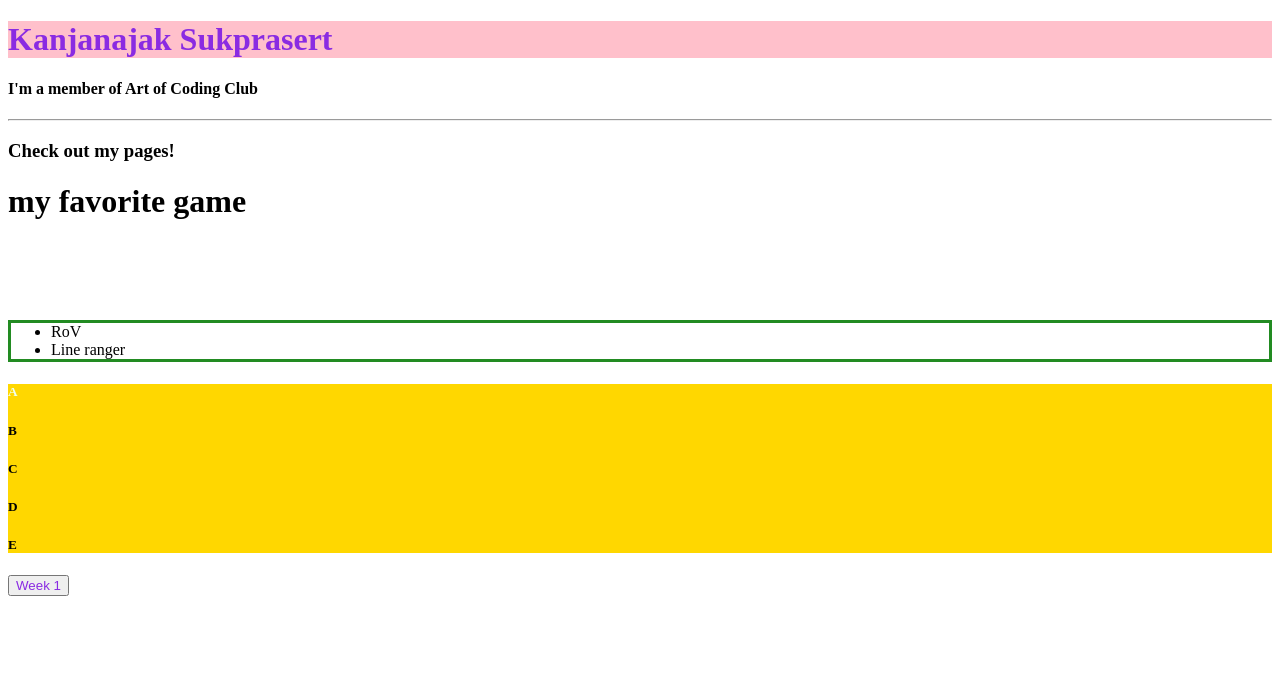
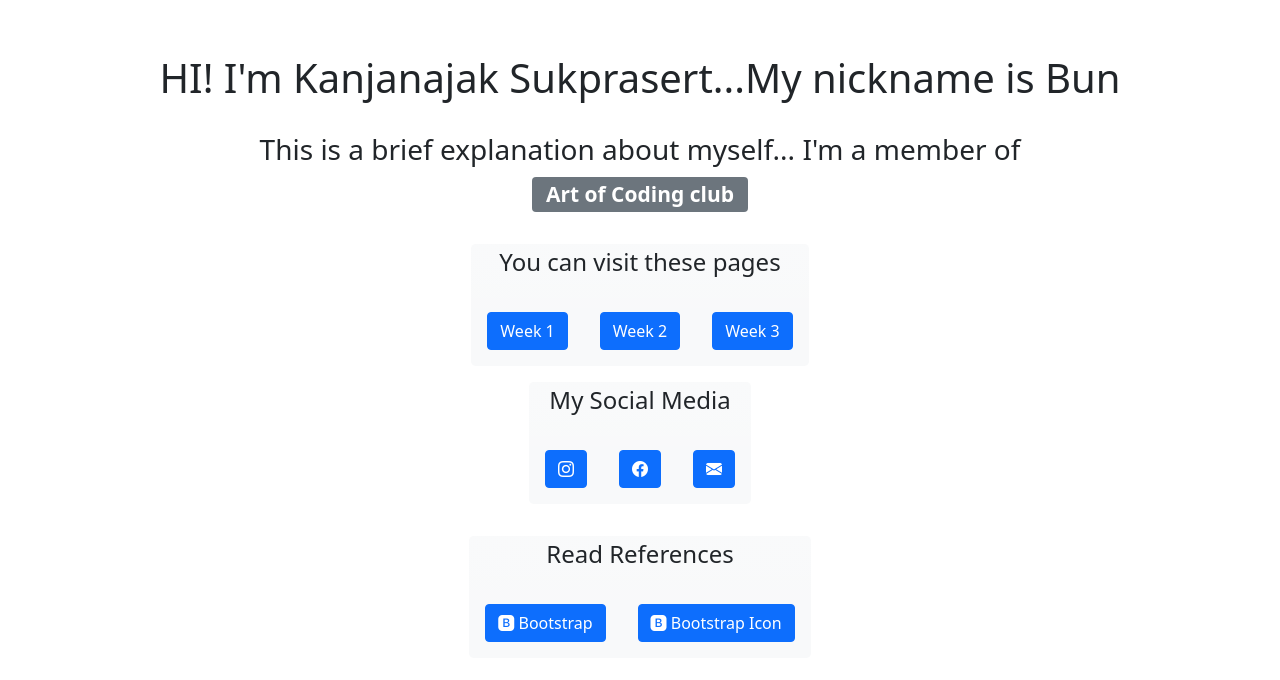
Before and after one commit to Kanjanajak2804/bunbun.github.io, a plain HTML site: page index.html in a window 1280 px wide. Drawn offline with nearby package versions, Linux system fonts and the light colour scheme.

Commit message:
kanjanajak2804

```diff
--- a/index.html
+++ b/index.html
@@ -4,30 +4,86 @@
     <meta charset="UTF-8" />
     <meta http-equiv="X-UA-Compatible" content="IE=edge" />
     <meta name="viewport" content="width=device-width, initial-scale=1.0" />
+    <title>Name's website</title>
+    <link
+      href="https://cdn.jsdelivr.net/npm/bootstrap@5.0.2/dist/css/bootstrap.min.css"
+      rel="stylesheet"
+      integrity="sha384-EVSTQN3/azprG1Anm3QDgpJLIm9Nao0Yz1ztcQTwFspd3yD65VohhpuuCOmLASjC"
+      crossorigin="anonymous"
+    />
+    <link
+      rel="stylesheet"
+      href="https://cdn.jsdelivr.net/npm/bootstrap-icons@1.5.0/font/bootstrap-icons.css"
+    />
+  </head>
 
-    <link rel="stylesheet"href="index.css">
-    <!-- CHANGE YOUR TITLE -->
-    <title>Document</title>
-  </head>
   <body>
-    <div >
-      <h1 style="color: blueviolet; background-color: pink;">Kanjanajak Sukprasert</h1>
-      <h4>I'm a member of Art of Coding Club</h4>
-      <hr />
-      <h3>Check out my pages!</h3>
-      <h1>my favorite game</h1>
-      <ul style="border-style: solid; border-color: forestgreen; margin-top : 100px;">
-          <li>RoV</li>
-          <li>Line ranger</li>
-      </ul>
-      <div style="background-color: gold;";">
-          <h5 class="letter" style="color: honeydew;">A</h5>
-          <h5>B</h5>
-          <h5>C</h5>
-          <h5>D</h5>
-          <h5>E</h5>
+    <div
+      class="d-flex align-items-center justify-content-center flex-column w-100"
+    >
+      <p class="text-center mt-5 fs-1">HI! I'm Kanjanajak Sukprasert...My nickname is Bun</p>
+
+      <p
+        class="text-center mt-1 fw-light fs-3 text-wrap text-break"
+        style="max-width: 75%"
+      >
+        This is a brief explanation about myself... I'm a member of
+        <a href="http://kvisartofcoding.github.io/club"
+          ><span class="badge bg-secondary">Art of Coding club</span></a
+        >
+      </p>
+      <div class="bg-light bg-gradient mt-3 rounded-3">
+        <p class="text-center fs-4">You can visit these pages</p>
+        <div class="d-flex align-items-center justify-content-between flex-row">
+          <a href="./week1.html"
+            ><button type="button" class="btn btn-primary m-3">
+              Week 1
+            </button></a
+          >
+          <a href="./week2.html"
+            ><button type="button" class="btn btn-primary m-3">
+              Week 2
+            </button></a
+          >
+          <a href="./week3.html"
+            ><button type="button" class="btn btn-primary m-3">
+              Week 3
+            </button></a
+          >
+        </div>
       </div>
-      <a href="week1.html"><button style="color: blueviolet;">Week 1</button></a>
+      <div class="bg-light bg-gradient m-3 rounded-3">
+        <p class="text-center fs-4">My Social Media</p>
+        <div class="d-flex align-items-center justify-content-between flex-row">
+          <a href="https://instagram.com"
+            ><button type="button" class="btn btn-primary m-3">
+              <i class="bi bi-instagram"></i></button
+          ></a>
+          <a href="https://fb.com"
+            ><button type="button" class="btn btn-primary m-3">
+              <i class="bi bi-facebook"></i></button
+          ></a>
+          <a href="mailto:myemail.com"
+            ><button type="button" class="btn btn-primary m-3">
+              <i class="bi bi-envelope-fill"></i></button
+          ></a>
+        </div>
+      </div>
+      <div class="bg-light bg-gradient m-3 rounded-3">
+        <p class="text-center fs-4">Read References</p>
+        <div class="d-flex align-items-center justify-content-between flex-row">
+          <a href="https://getbootstrap.com/"
+            ><button type="button" class="btn btn-primary m-3">
+              <i class="bi bi-bootstrap-fill"></i> Bootstrap
+            </button></a
+          >
+          <a href="https://icons.getbootstrap.com/"
+            ><button type="button" class="btn btn-primary m-3">
+              <i class="bi bi-bootstrap-fill"></i> Bootstrap Icon
+            </button></a
+          >
+        </div>
+      </div>
     </div>
   </body>
 </html>
```
Also changed, not shown: week2.html (added, +33 -0 lines), week3.html (added, +34 -0 lines), index.css (deleted).
